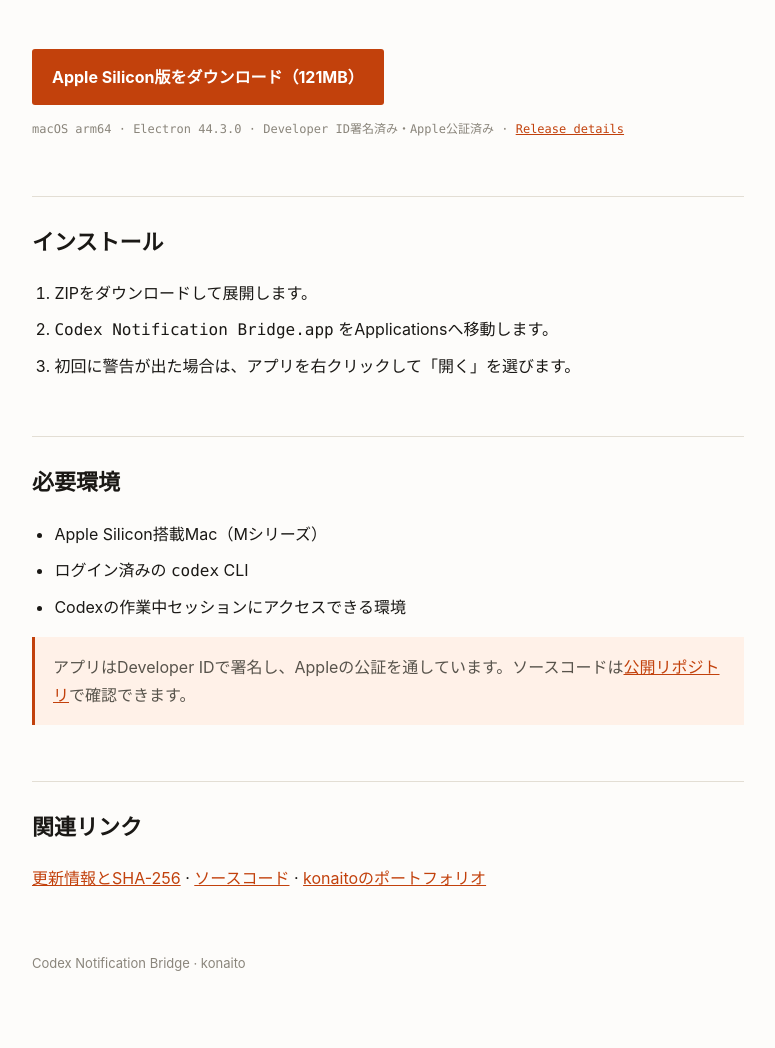
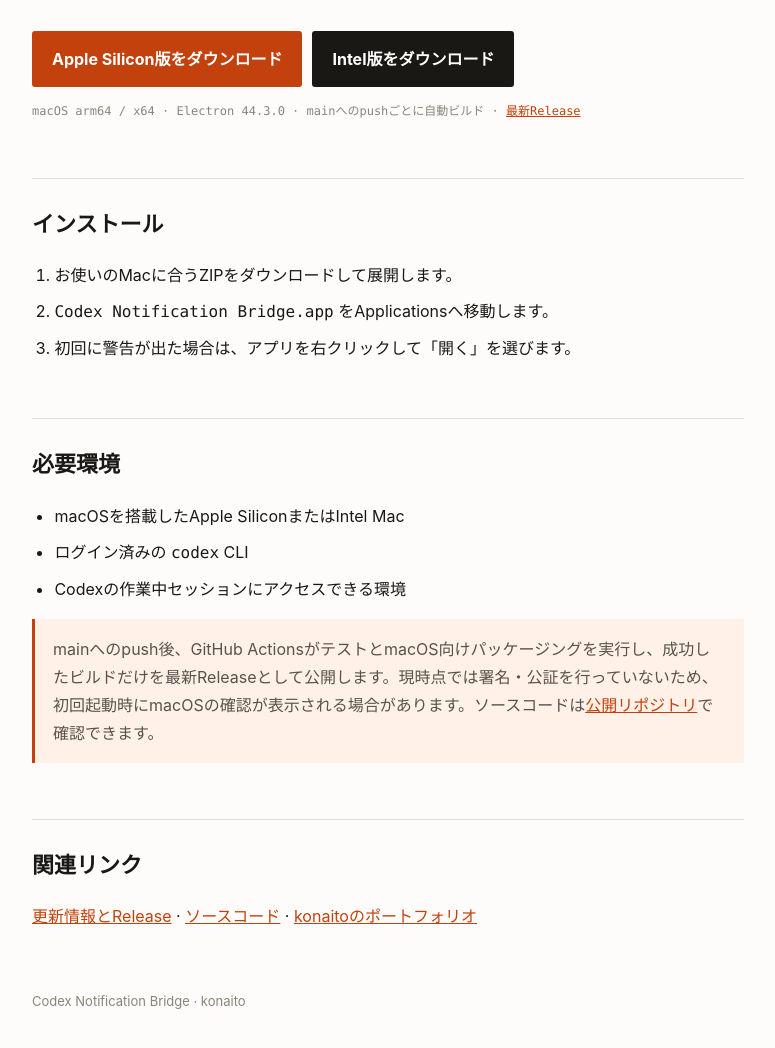
Before and after one commit to konaito/konaito.github.io, a plain HTML site: page codex-notification-bridge/index.html in a window 1280 px wide. Shown: the part 370-1418 px from the top of the page, without its empty margins (252-1027 px from the left). Drawn offline with Linux system fonts and the light colour scheme.

Commit message:
docs: track latest main build from download page

```diff
--- a/codex-notification-bridge/index.html
+++ b/codex-notification-bridge/index.html
@@ -4,7 +4,7 @@
   <meta charset="utf-8">
   <meta name="viewport" content="width=device-width, initial-scale=1">
   <title>Codex Notification Bridge — Download</title>
-  <meta name="description" content="Codexの作業中セッションへメッセージを挿入するmacOSアプリ、Codex Notification Bridgeのダウンロードページ。">
+  <meta name="description" content="mainの最新ビルドをダウンロードできる、Codex Notification Bridgeの配布ページ。">
   <link rel="canonical" href="https://konaito.github.io/codex-notification-bridge/">
   <style>
     :root { --paper: #fdfcfa; --ink: #1a1815; --soft: #57534b; --faint: #8a857b; --line: #e3ded4; --accent: #c2410c; --accent-soft: #fff1e8; }
@@ -15,8 +15,11 @@
     .eyebrow { color: var(--accent); font-size: 12px; letter-spacing: .16em; text-transform: uppercase; }
     h1 { margin: 54px 0 18px; font-size: clamp(38px, 8vw, 72px); line-height: 1.05; letter-spacing: -.05em; }
     .lede { max-width: 600px; color: var(--soft); font-size: 18px; }
-    .download { display: inline-flex; margin: 34px 0 14px; padding: 14px 20px; background: var(--accent); color: white; text-decoration: none; border-radius: 3px; font-weight: 700; }
+    .downloads { display: flex; gap: 10px; flex-wrap: wrap; margin: 34px 0 14px; }
+    .download { display: inline-flex; padding: 14px 20px; background: var(--accent); color: white; text-decoration: none; border-radius: 3px; font-weight: 700; }
+    .download.secondary { background: var(--ink); }
     .download:hover { background: #9a3412; }
+    .download.secondary:hover { background: #3a3732; }
     .meta { color: var(--faint); font-size: 12px; }
     section { margin-top: 56px; padding-top: 26px; border-top: 1px solid var(--line); }
     h2 { margin: 0 0 18px; font-size: 22px; }
@@ -29,17 +32,20 @@
 </head>
 <body>
   <main>
-    <div class="eyebrow">macOS utility · v0.1.1</div>
+    <div class="eyebrow">macOS utility · latest main build</div>
     <h1>Codex<br>Notification Bridge</h1>
     <p class="lede">作業中のCodexセッションを一覧表示し、入力内容と直近の会話・作業状態から送信先を予測して、選択したタスクへメッセージを挿入するElectronアプリです。</p>
 
-    <a class="download" href="https://github.com/konaito/konaito.github.io/releases/download/codex-notification-bridge-v0.1.1/Codex-Notification-Bridge-0.1.1-macos-arm64.zip">Apple Silicon版をダウンロード（121MB）</a>
-    <div class="meta">macOS arm64 · Electron 44.3.0 · Developer ID署名済み・Apple公証済み · <a href="https://github.com/konaito/konaito.github.io/releases/tag/codex-notification-bridge-v0.1.1">Release details</a></div>
+    <div class="downloads">
+      <a class="download" href="https://github.com/konaito/codex-notification-bridge/releases/latest/download/Codex-Notification-Bridge-macOS-arm64.zip">Apple Silicon版をダウンロード</a>
+      <a class="download secondary" href="https://github.com/konaito/codex-notification-bridge/releases/latest/download/Codex-Notification-Bridge-macOS-x64.zip">Intel版をダウンロード</a>
+    </div>
+    <div class="meta">macOS arm64 / x64 · Electron 44.3.0 · mainへのpushごとに自動ビルド · <a href="https://github.com/konaito/codex-notification-bridge/releases/latest">最新Release</a></div>
 
     <section>
       <h2>インストール</h2>
       <ol>
-        <li>ZIPをダウンロードして展開します。</li>
+        <li>お使いのMacに合うZIPをダウンロードして展開します。</li>
         <li><code>Codex Notification Bridge.app</code> をApplicationsへ移動します。</li>
         <li>初回に警告が出た場合は、アプリを右クリックして「開く」を選びます。</li>
       </ol>
@@ -48,16 +54,16 @@
     <section>
       <h2>必要環境</h2>
       <ul>
-        <li>Apple Silicon搭載Mac（Mシリーズ）</li>
+        <li>macOSを搭載したApple SiliconまたはIntel Mac</li>
         <li>ログイン済みの <code>codex</code> CLI</li>
         <li>Codexの作業中セッションにアクセスできる環境</li>
       </ul>
-      <p class="note">アプリはDeveloper IDで署名し、Appleの公証を通しています。ソースコードは<a href="https://github.com/konaito/codex-notification-bridge">公開リポジトリ</a>で確認できます。</p>
+      <p class="note">mainへのpush後、GitHub ActionsがテストとmacOS向けパッケージングを実行し、成功したビルドだけを最新Releaseとして公開します。現時点では署名・公証を行っていないため、初回起動時にmacOSの確認が表示される場合があります。ソースコードは<a href="https://github.com/konaito/codex-notification-bridge">公開リポジトリ</a>で確認できます。</p>
     </section>
 
     <section>
       <h2>関連リンク</h2>
-      <p><a href="https://github.com/konaito/konaito.github.io/releases/tag/codex-notification-bridge-v0.1.1">更新情報とSHA-256</a> · <a href="https://github.com/konaito/codex-notification-bridge">ソースコード</a> · <a href="https://konaito.github.io/">konaitoのポートフォリオ</a></p>
+      <p><a href="https://github.com/konaito/codex-notification-bridge/releases/latest">更新情報とRelease</a> · <a href="https://github.com/konaito/codex-notification-bridge">ソースコード</a> · <a href="https://konaito.github.io/">konaitoのポートフォリオ</a></p>
     </section>
 
     <footer>Codex Notification Bridge · konaito</footer>
```
